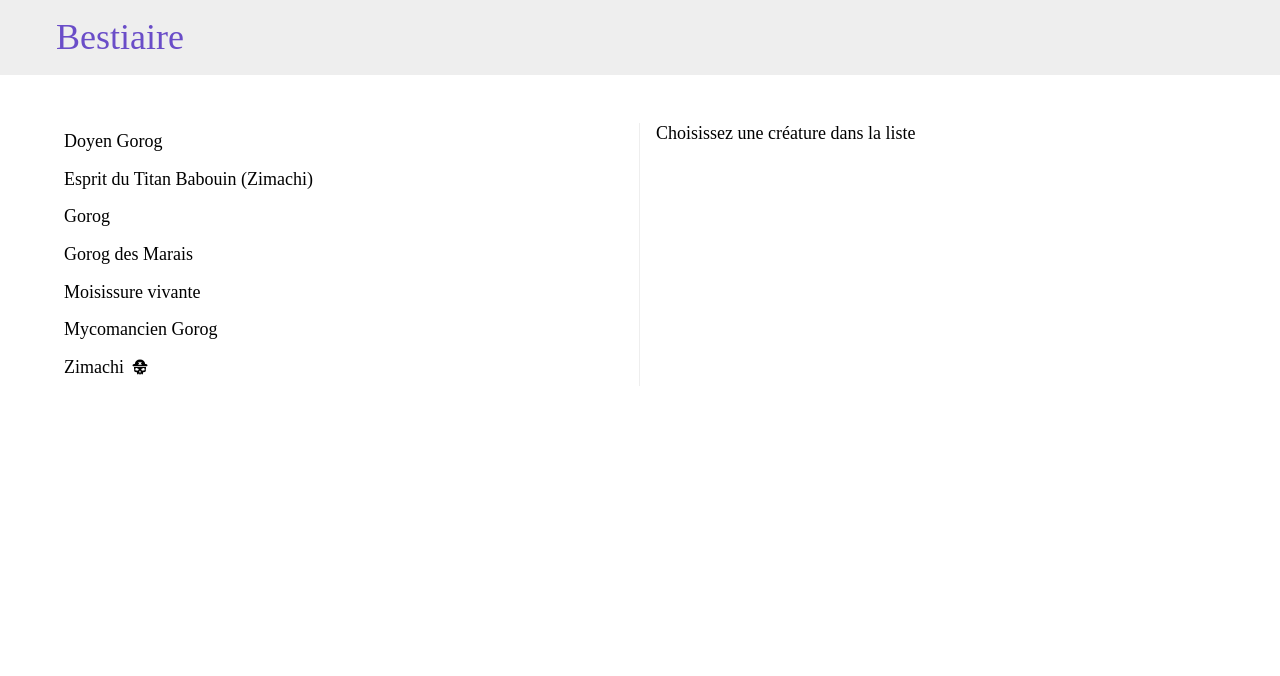
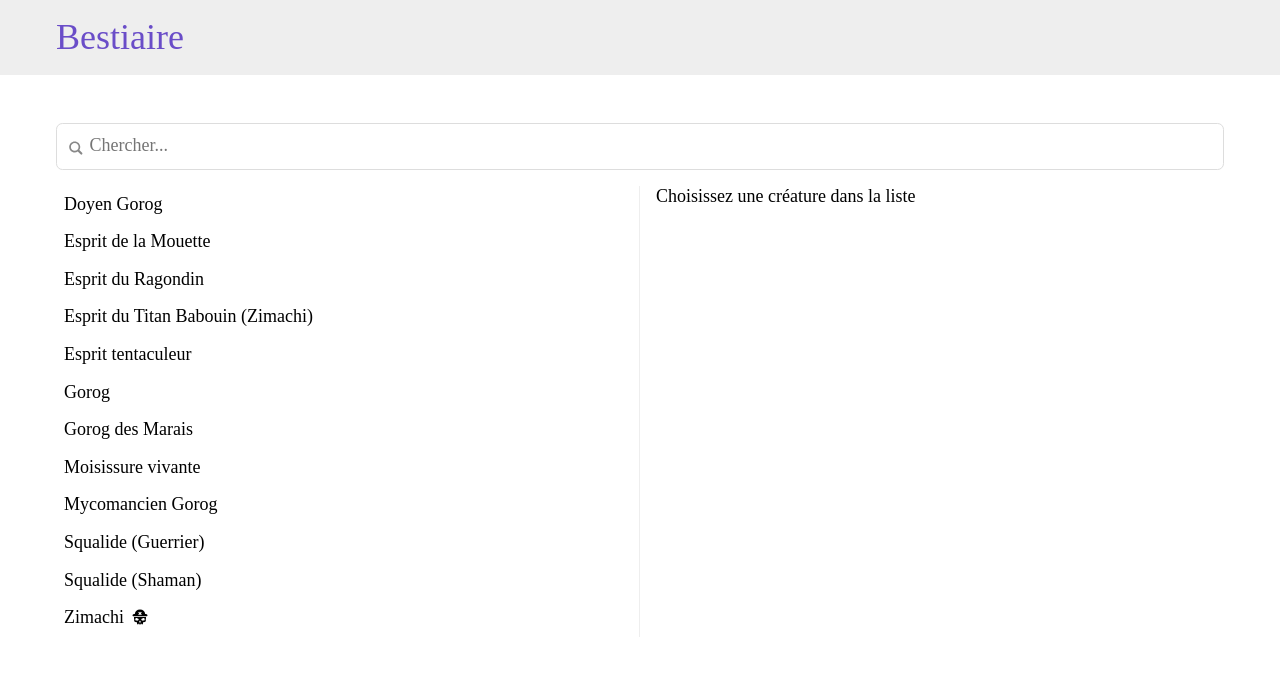
Before and after one commit to VivienLN/rpg-bestiary, a Vue app: page / in a window 1280 px wide. Shown: the top 676 px of the page. Built offline with nearby package versions, Linux system fonts and the light colour scheme; a web font is replaced by a local one.

Commit message:
search feature

```diff
--- a/package.json
+++ b/package.json
@@ -9,6 +9,7 @@
     "lint": "eslint . --ext .vue,.js,.jsx,.cjs,.mjs --fix --ignore-path .gitignore"
   },
   "dependencies": {
+    "fuzzyset": "^1.0.7",
     "vue": "^3.2.45",
     "vue-router": "^4.1.6"
   },
--- a/src/components/Bestiary.vue
+++ b/src/components/Bestiary.vue
@@ -1,7 +1,9 @@
 <script setup>
   import { RouterLink, RouterView, useRoute } from 'vue-router'
-  import { computed, inject, onMounted, provide } from 'vue'
+  import { ref, computed, inject, onMounted, provide } from 'vue'
   import NavMain from './NavMain.vue'
+  import SearchBar from './SearchBar.vue'
+  import FuzzySet from 'fuzzyset'
 
   defineProps({
     creatures: {
@@ -12,12 +14,17 @@
 
   const route = useRoute()
   const slug = computed(() => route.params.creature)
+
+  const search = ref('')
 </script>
 
 <template>
+  <div class="wrapper">
+    <SearchBar v-model="search" />
+  </div>
+
   <div class="wrapper wrapper-main">
-    <NavMain :creatures="creatures" :slug="slug" />
-
+    <NavMain :creatures="creatures" :slug="slug" :search="search" />
     <div class="content-main">
       <RouterView :creatures="creatures" :slug="slug" />
     </div>
--- a/src/components/NavMain.vue
+++ b/src/components/NavMain.vue
@@ -1,18 +1,70 @@
 <script setup>
-  import { computed } from 'vue'
+  import { computed, ref } from 'vue'
   import { RouterLink, RouterView } from 'vue-router'
   import { slugify } from '../helpers.js'
   import IconSkull from '../components/icons/IconSkull.vue'
+  import Fuzzyset from 'fuzzyset'
 
   const props = defineProps({
     creatures: {
       type: Array,
       required: true
+    },
+    search: {
+      type: String,
+      required: false
     }
   })
 
-  const sortedCreatures = computed(() => {
-    return props.creatures.sort((a, b) => a.name.localeCompare(b.name))
+  // Append tags to creatures, tags being anything we can search on:
+  // name, hindrances, etc.
+  const allTags = ref([]);
+  const taggedCreatures = computed(() => {
+    return props.creatures.map(c => {
+      let tags = []
+      tags.push(c.name)
+      tags.push(c.name.split(/[\s-]/))
+      tags.push((c.skills || []).map(d => d[0]))
+      tags.push((c.hindrances || []).map(d => d[0]))
+      tags.push((c.edges || []).map(d => d[0]))
+      tags.push((c.melee || []).map(d => d[0]))
+      tags.push((c.ranged || []).map(d => d[0]))
+      tags.push((c.magic || []).map(d => d[0]))
+      c.tags = tags
+        .flat(10)
+        .map(t => t.toLowerCase().replace(/[-_\[\(\]\)"']/g, ''))
+        .filter(t => t.length >= 4)
+      allTags.value.push(...c.tags)
+      return c
+    })
+  })
+
+  const filteredCreatures = computed(() => {
+    var creatures = taggedCreatures.value
+    if(props.search)  {
+      // Search in the global tags list
+      let results = Fuzzyset(allTags.value).get(props.search, null, .3)
+      if(results) {
+        // Add score to creature objects
+        creatures = creatures.map(c => {
+          // Add the score of each tag in results (if associated to this creature)
+          let score = results.reduce((total, r) => {
+            let confidence = r[0]
+            let foundTag = r[1]
+            if(c.tags.includes(foundTag)) return total + confidence
+            return total
+          }, 0)
+          c.score = score
+          return c
+        })
+        // Filtered creatures
+        return creatures.filter(c => c.score > 0).sort((a, b) => b.score - a.score)
+      }
+      // No result
+      return []
+    }
+    // All creatures, no filter
+    return creatures.sort((a, b) => a.name.localeCompare(b.name))
   })
 
 </script>
@@ -20,7 +72,7 @@
 <template>
   <nav class="nav-main">
     <ul>
-      <li v-for="(c, i) in sortedCreatures" :key="i">
+      <li v-for="(c, i) in filteredCreatures" :key="i">
         <RouterLink :to="'/c/' + slugify(c.name)" :class="{ unique: c.unique }">
           {{c.name}}
           <IconSkull v-if="c.joker" class="icon" />
--- /dev/null
+++ b/src/components/SearchBar.vue
@@ -0,0 +1,56 @@
+<script setup>
+  import IconSearch from './icons/IconSearch.vue'
+  import { ref } from 'vue'
+
+  defineProps({
+    modelValue: {
+      type: String,
+      required: true
+    }
+  })
+
+  defineEmits([
+    'update:modelValue'
+  ])
+</script>
+
+<template>
+  <div class="search">
+    <IconSearch class="icon" />
+    <input
+      type="text"
+      placeholder="Chercher..."
+      :value="modelValue"
+      @input="$emit('update:modelValue', $event.target.value)"
+    />
+  </div>
+</template>
+
+<style scoped>
+  .search {
+    margin-bottom: 1rem;
+    padding: .6rem;
+    border: 1px solid #ddd;
+    border-radius: .4rem;
+    display: flex;
+    align-items: center;
+    justify-content: stretch;
+    gap: .2rem;
+  }
+
+  .icon {
+    width: 1em;
+    padding-top: .2rem;
+    fill: #888;
+  }
+
+  input[type="text"] {
+    border: none;
+    width: 100%;
+    outline: none;
+    font-family: inherit;
+    font-size: inherit;
+    padding-bottom: .2rem;
+    line-height: 1;
+  }
+</style>
--- /dev/null
+++ b/src/components/icons/IconSearch.vue
@@ -0,0 +1,3 @@
+<template>
+    <svg enable-background="new 0 0 32 32" id="Glyph" version="1.1" viewBox="0 0 32 32" xml:space="preserve" xmlns="http://www.w3.org/2000/svg" xmlns:xlink="http://www.w3.org/1999/xlink"><path d="M27.414,24.586l-5.077-5.077C23.386,17.928,24,16.035,24,14c0-5.514-4.486-10-10-10S4,8.486,4,14  s4.486,10,10,10c2.035,0,3.928-0.614,5.509-1.663l5.077,5.077c0.78,0.781,2.048,0.781,2.828,0  C28.195,26.633,28.195,25.367,27.414,24.586z M7,14c0-3.86,3.14-7,7-7s7,3.14,7,7s-3.14,7-7,7S7,17.86,7,14z" id="XMLID_223_"/></svg>
+</template>
--- a/src/data/creatures.json
+++ b/src/data/creatures.json
@@ -1,4 +1,146 @@
 [
+  {
+    "name": "Squalide (Guerrier)",
+    "hearts": 1,
+    "agi": 10,
+    "spi": 6,
+    "str": 10,
+    "sma": 4,
+    "vig": 8,
+    "parry": 7,
+    "toughness": {"total": 9, "armor": 2},
+    "skills": [
+      ["Perception", 8],
+      ["Combat", 10],
+      ["Athlétisme", 4],
+      ["Culture générale", 4],
+      ["Discrétion", 6],
+      ["Persuasion", 8],
+      ["Provocation", 8],
+      ["Survie", 10],
+      ["Tir", 4],
+      ["Intimidation", 6]
+    ],
+    "hindrances": [
+      ["Dépendance (eau)"],
+      ["Arrogant", "Aime dominer son opposant, confronte l'adversaire le plus puissant au combat."]
+    ],
+    "edges": [
+      ["Aquatique", "Ne peut se noyer et se déplace à son allure lorsqu'il nage."],
+      ["Balaise", "Résistance +1"]
+    ],
+    "melee": [
+      ["Morsure", "Combat d10, d10+d4 dégats (la victime doit d'abord avoir été empoignée)"],
+      ["Epée à deux mains", "Combat d10 (balayage : d10-2), 2d10. Deux mains."],
+      ["Marteau de guerre", "Combat d10 (balayage : d10-2), d10+d6. PA 1."]
+    ],
+    "ranged": [
+      ["Pistolet", "Tir d4, 5/10/20, 2d6+1"]
+    ]
+  },
+  {
+    "name": "Squalide (Shaman)",
+    "hearts": 1,
+    "agi": 4,
+    "spi": 8,
+    "str": 4,
+    "sma": 10,
+    "vig": 6,
+    "parry": 5,
+    "toughness": {"total": 7, "armor": 1},
+    "skills": [
+      ["Perception", 12],
+      ["Combat", 4],
+      ["Athlétisme", 4],
+      ["Culture générale", 10],
+      ["Education", 6],
+      ["Discrétion", 6],
+      ["Persuasion", 10],
+      ["Provocation", 6],
+      ["Survie", 8],
+      ["Tir", 4],
+      ["Magie", 10]
+    ],
+    "hindrances": [
+      ["Dépendance (eau)"],
+      ["Arrogant", "Aime dominer son opposant, confronte l'adversaire le plus puissant au combat."]
+    ],
+    "edges": [
+      ["Aquatique", "Ne peut se noyer et se déplace à son allure lorsqu'il nage."],
+      ["Balaise", "Résistance +1"]
+    ],
+    "melee": [
+      ["Morsure", "Combat d10, d10+d4 dégats (la victime doit d'abord avoir été empoignée)"],
+      ["Bâton", "Combat d4 (balayage : d4-2), 2d4. Allonge 1, deux mains, Parade +1."]
+    ],
+    "magic": [
+      ["Lame de vent", "Magie d10, distance, 2d6 dégâts"],
+      ["Guérison", "Magie d10, contact, soigne 1 blessure < 1h"],
+      ["Convocation d'esprit du Ragondin", "Magie d10, convoque 1 [[Esprit du Ragondin]]"]
+    ]
+  },
+  {
+    "name": "Esprit du Ragondin",
+    "pace": 4,
+    "parry": 4,
+    "toughness": {"total": 4, "armor": 0},
+    "skills": [
+      ["Athlétisme", 6],
+      ["Combat", 4],
+      ["Discrétion", 4],
+      ["Perception", 4]
+    ],
+    "edges": [
+      ["Sans peur", "Immunisé à Terreur et Intimidation"],
+      ["Esprit", "Ne respire pas, immunisé aux poisons et aux maladies"],
+      ["Enfouissement", "Règles habituelles, cf. p. 176"]
+    ],
+    "melee": [
+      ["Morsure", "Combat d4, 2d4 dégats (la victime doit d'abord avoir été empoignée)"],
+      ["Griffes", "Combat d4, 2d4"]
+    ]
+  },
+  {
+    "name": "Esprit de la Mouette",
+    "pace": 4,
+    "parry": 4,
+    "toughness": {"total": 3, "armor": 0},
+    "skills": [
+      ["Athlétisme", 6],
+      ["Combat", 4],
+      ["Discrétion", 4],
+      ["Perception", 6]
+    ],
+    "edges": [
+      ["Sans peur", "Immunisé à Terreur et Intimidation"],
+      ["Esprit", "Ne respire pas, immunisé aux poisons et aux maladies"],
+      ["Vol", "Peut atteindre des lieux en hauteur"]
+    ],
+    "melee": [
+      ["Coup de bec", "Combat d4, 2d4"]
+    ]
+  },
+  {
+    "name": "Esprit tentaculeur",
+    "str": 6,
+    "pace": 0,
+    "parry": 4,
+    "toughness": {"total": 4, "armor": 0},
+    "skills": [
+      ["Combat", 4],
+      ["Discrétion", 6],
+      ["Perception", 4]
+    ],
+    "edges": [
+      ["Sans peur", "Immunisé à Terreur et Intimidation"],
+      ["Esprit", "Ne respire pas, immunisé aux poisons et aux maladies"],
+      ["Allonge +2"]
+    ],
+    "melee": [
+      ["Surgissement", "Sort de terre et attaque immédiatement par surprise. La cible doit réussir un jet de perception, sinon l'esprit a +2 au jets d'attaques et de dégâts durant 1 round."],
+      ["Coup", "Combat d4 (Balayage : d4-2), d4+d6. Rappel : Allonge +2."]
+    ]
+  },
   {
     "name": "Gorog",
     "agi": 6,
@@ -6,7 +148,7 @@
     "toughness": {"total": 3, "armor": 1},
     "skills": [
       ["Athlétisme", 8],
-      ["Combat", 4],
+      ["Combat", 10],
       ["Culture générale", 4],
       ["Discrétion", 6],
       ["Perception", 4],
@@ -21,7 +163,7 @@
     "edges": [
       ["Bond", "+4 aux dégats lorsqu'il bondit pour faire une attaque totale. Peut sauter 2x plus haut et plus loin."],
       ["Semi-aquatique", "Tient 15mn en apnée"],
-      ["Contact empoisonné", "Attaque pour toucher (p. 100), ou si contact, la victime doit réussir un jet de vigueur ou subir un poison modéré."]
+      ["Contact empoisonné", "Attaque pour toucher (p. 100), ou si contact, la victime doit réussir un jet de vigueur ou subir un poison modéré"]
     ],
     "melee": [
       ["Epieu court", "Combat d4, 2d4"],
@@ -221,10 +363,10 @@
     ],
     "edges": [
       ["Taille 2", "Mesure environ 2,50m"],
-      ["Vision nocturne"]
+      ["Esprit", "Ne respire pas, immunisé aux poisons et aux maladies"]
     ],
     "melee": [
-      ["Colonne (comme arme de mêlée)", "Combat d6 (balayage : -2), d6+d8. Attaquer sa main pour qu'il la lâche."],
+      ["Colonne (comme arme de mêlée)", "Combat d6 (balayage : d6-2), d6+d8. Attaquer sa main pour qu'il la lâche."],
       ["Mains nues", "Combat d6, d8 de dégâts"]
     ],
     "ranged": [
```
Also changed, not shown: 1 other file (tests, documents, lock files or other folders).
